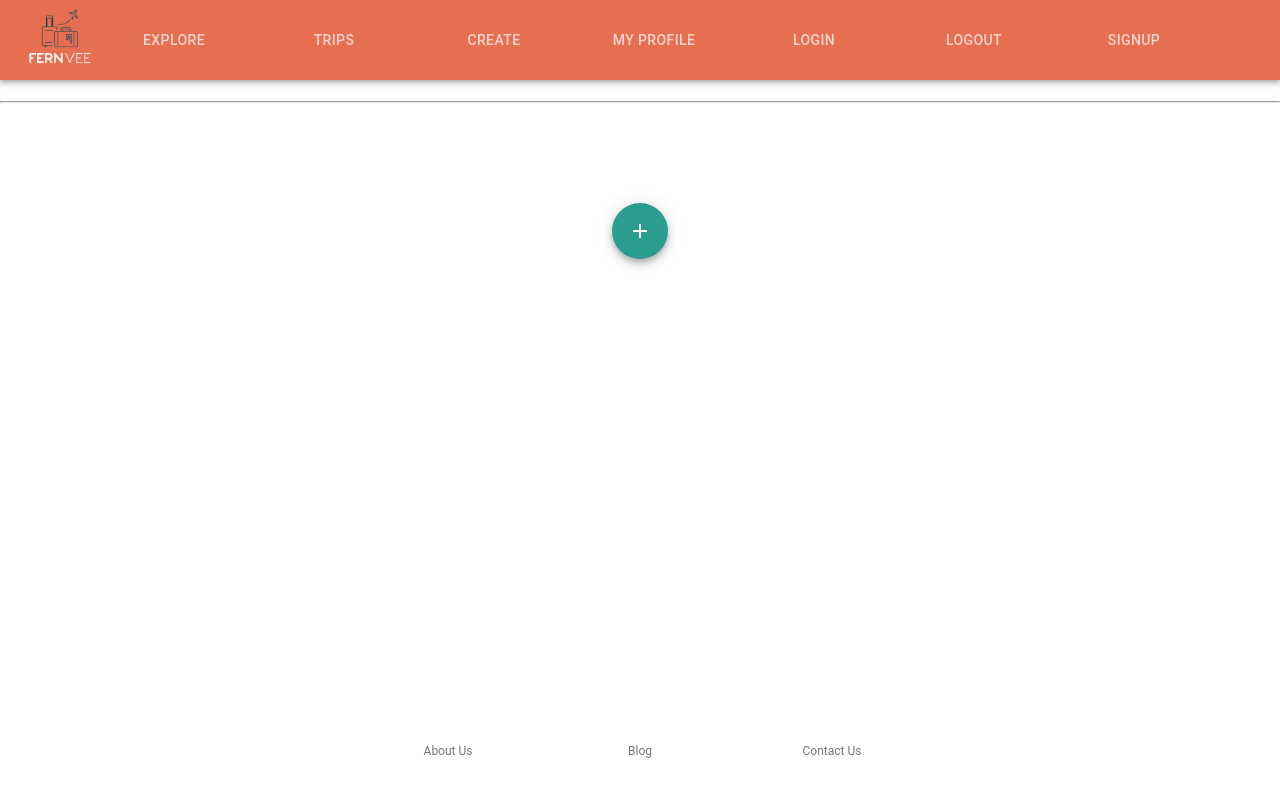
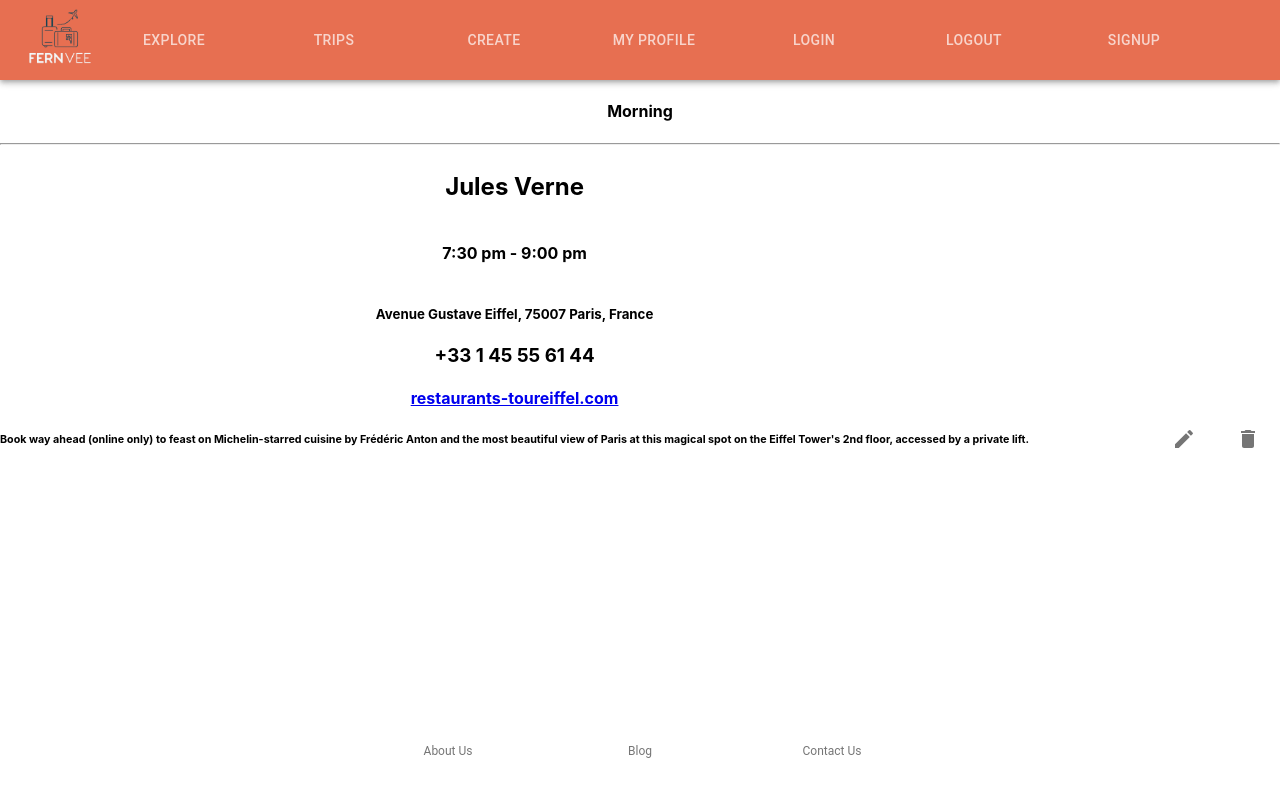
Before and after one commit to aleksa-ai/Fernvee, a React (Create React App) app in the folder client/: page /timeslots in a window 1280 px wide. Shown: the top 794 px of the page. Built offline with nearby package versions, Linux system fonts and the light colour scheme.

Commit message:
TS - Refactor in index ct'ed.

```diff
--- a/client/src/components/Timeslot/Empty.jsx
+++ b/client/src/components/Timeslot/Empty.jsx
@@ -22,7 +22,7 @@ export default function Empty(props) {
     <main className="timeslot__add">
       <div className={classes.root}>
         <Fab color="secondary" aria-label="add">
-          <AddIcon />
+          <AddIcon onClick={props.onAdd}/>
         </Fab>
       </div>
     </main>
--- a/client/src/components/Timeslot/Form.jsx
+++ b/client/src/components/Timeslot/Form.jsx
@@ -14,24 +14,6 @@ import CloseIcon from "@material-ui/icons/Close";
 
 import "./styles.scss";
 
-const activityCategories = [
-  {
-    name: "eat",
-    label: "Eat",
-    activities: ["Resto1", "Resto2", "Resto3"],
-  },
-  {
-    name: "drink",
-    label: "Drink",
-    activities: ["Bar1", "Bar2", "Bar3"],
-  },
-  {
-    name: "shop",
-    label: "Shop",
-    activities: ["Shop1", "Shop2", "Shop3"],
-  },
-];
-
 const useStyles = makeStyles((theme) => ({
   root: {
     "& .MuiTextField-root": {
@@ -44,11 +26,11 @@ const useStyles = makeStyles((theme) => ({
 export default function Form(props) {
   const classes = useStyles();
   const [catOfThings, setCatOfThings] = useState(
-    activityCategories[0].name
+    props.activityCategories[0].name
   );
 
   const [thingToDo, setThingToDo] = useState(
-    activityCategories[0].activities[0]
+    props.activityCategories[0].activities[0]
   );
 
   const [selectedStartDate, setSelectedStartDate] = useState(
@@ -60,7 +42,7 @@ export default function Form(props) {
 
   const handleCategoryChange = (categoryEvent) => {
     const newCategory = categoryEvent.target.value;
-    const firstActivity = activityCategories.find(
+    const firstActivity = props.activityCategories.find(
       (category) => category.name === newCategory
     ).activities[0];
     setCatOfThings(newCategory);
@@ -83,7 +65,7 @@ export default function Form(props) {
   const [error, setError] = useState("");
   const reset = () => {
     //props.onCancel();
-    setCatOfThings(activityCategories[0].name);
+    setCatOfThings(props.activityCategories[0].name);
     //setThingToDo(null);
   };
 
@@ -114,7 +96,7 @@ export default function Form(props) {
               onChange={handleCategoryChange}
               helperText="Please select an activity category"
             >
-              {activityCategories.map((category) => (
+              {props.activityCategories.map((category) => (
                 <MenuItem key={category.name} value={category.name}>
                   {category.label}
                 </MenuItem>
@@ -130,7 +112,7 @@ export default function Form(props) {
               onChange={handleActivityChange}
               helperText="Please select an activity"
             >
-              {activityCategories
+              {props.activityCategories
                 .find((category) => category.name === catOfThings)
                 .activities.map((option) => (
                   <MenuItem key={option} value={option}>
--- a/client/src/components/Timeslot/Show.jsx
+++ b/client/src/components/Timeslot/Show.jsx
@@ -17,7 +17,7 @@ export default function Show(props) {
   return (
     <main className="timeslot__card timeslot__card--show">
       <section className="timeslot__card-left">
-        <h2 className="text--regular">Jules Verne</h2>
+        <h2 className="text--regular">{props.activityCategories[0].activities[0]}</h2>
         <h4 className="text--light">7:30 pm - 9:00 pm</h4>
         <section className="interviewer">
           <h5 className="text--light">
--- a/client/src/components/Timeslot/index.jsx
+++ b/client/src/components/Timeslot/index.jsx
@@ -8,7 +8,7 @@ import Status from "./Status";
 import Confirm from "./Confirm";
 import Error from "./Error";
 
-// import "./styles.scss";
+import "./styles.scss";
 
 import useVisualMode from "../../hooks/useVisualMode";
 
@@ -22,24 +22,43 @@ const EDIT = "EDIT";
 const ERROR_SAVE = "ERROR_SAVE";
 const ERROR_DELETE = "ERROR_DELETE";
 
-export default function Appointment(props) {
+const activityCategories = [
+  {
+    name: "eat",
+    label: "Eat",
+    activities: ["Jules Verne", "Resto2", "Resto3"],
+  },
+  {
+    name: "drink",
+    label: "Drink",
+    activities: ["Bar1", "Bar2", "Bar3"],
+  },
+  {
+    name: "shop",
+    label: "Shop",
+    activities: ["Shop1", "Shop2", "Shop3"],
+  },
+];
+
+export default function Timeslot (props) {
+
   const { mode, transition, back } = useVisualMode(
-    props.interview ? SHOW : EMPTY
+    props ? SHOW : EMPTY
   );
 
-  const save = (name, interviewer) => {
-    const interview = {
-      student: name,
-      interviewer,
-    };
+  const save = (/*name, interviewer*/) => {
+    // const interview = {
+    //   student: name,
+    //   interviewer,
+    // };
 
-    //Show SAVING indicator before calling props.bookInterview
+    // //Show SAVING indicator before calling props.bookInterview
     transition(SAVING, true);
 
-    props
-      .bookInterview(props.id, interview)
-      .then(() => transition(SHOW))
-      .catch(() => transition(ERROR_SAVE, true));
+    // props
+    //   //.bookInterview(props.id, interview)
+    //   .then(() => transition(SHOW))
+    //   .catch(() => transition(ERROR_SAVE, true));
   };
 
   const cancel = () => {
@@ -52,8 +71,8 @@ export default function Appointment(props) {
   };
 
   return (
-    <article data-testid="appointment" className="appointment">
-      <Header time={props.time} />
+    <article className="timeslot">
+      <Header time={"Morning"} />
       {mode === EMPTY && <Empty onAdd={() => transition(CREATE)} />}
       {mode === SAVING && <Status message={"Saving"} />}
       {mode === DELETING && <Status message={"Deleting"} />}
@@ -66,25 +85,23 @@ export default function Appointment(props) {
       )}
       {mode === SHOW && (
         <Show
-          student={props.interview.student}
-          interviewers={props.interviewers}
-          interviewer={props.interview.interviewer}
+          activityCategories={activityCategories}
           onDelete={() => transition(CONFIRM)}
           onEdit={() => transition(EDIT)}
         />
       )}
       {mode === CREATE && (
         <Form
-          interviewers={props.interviewers}
+          activityCategories={activityCategories}
           onSave={save}
           onCancel={() => back()}
         />
       )}
       {mode === EDIT && (
         <Form
-          name={props.interview && props.interview.student}
-          interviewer={props.interview && props.interview.interviewer.id}
-          interviewers={props.interviewers}
+          // name={props.interview && props.interview.student}
+          // interviewer={props.interview && props.interview.interviewer.id}
+          // interviewers={props.interviewers}
           onSave={save}
           onCancel={() => back()}
         />
```
